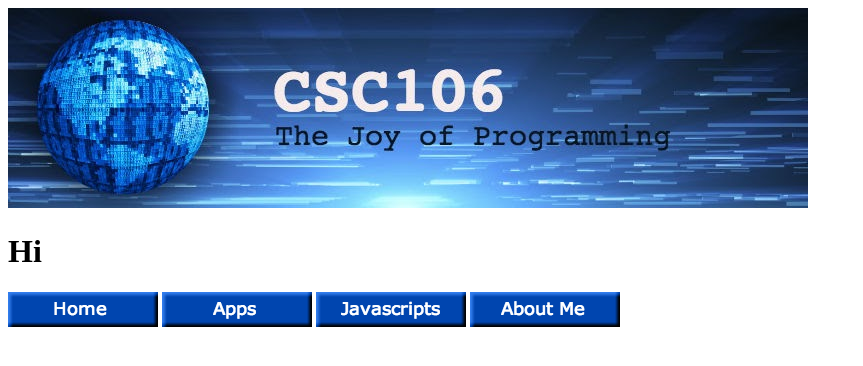
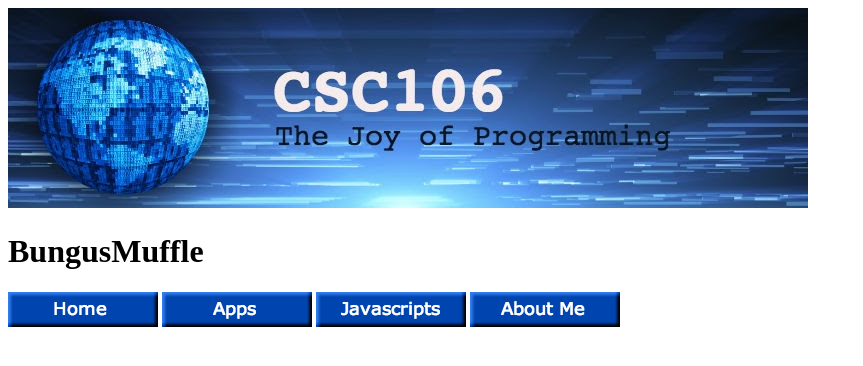
Before and after one commit to timbrady12345/Repositorrie, a plain HTML site: page index.html in a window 1280 px wide. Shown: the whole page, without its empty margins (0-863 px from the left). Drawn offline with Linux system fonts and the light colour scheme.

Commit message:
Update index.html

```diff
--- a/index.html
+++ b/index.html
@@ -6,7 +6,7 @@
 </head>
   <body>
     <img src="csc106_banner.jpg">
-<h1> Hi </h1>
+<h1> BungusMuffle </h1>
     <img src="homebanner.png">
     <img src="appsbanner.png">
     <img src="javabanner.png">
```
